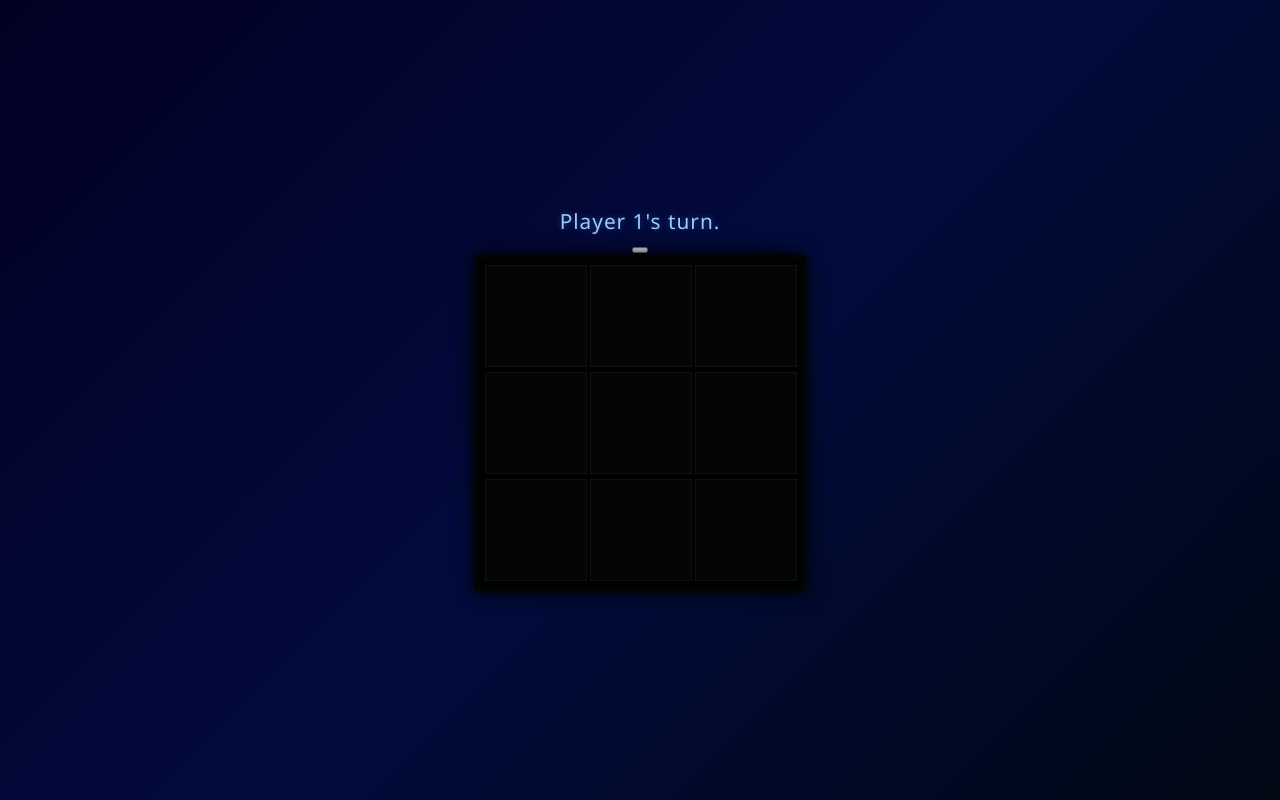
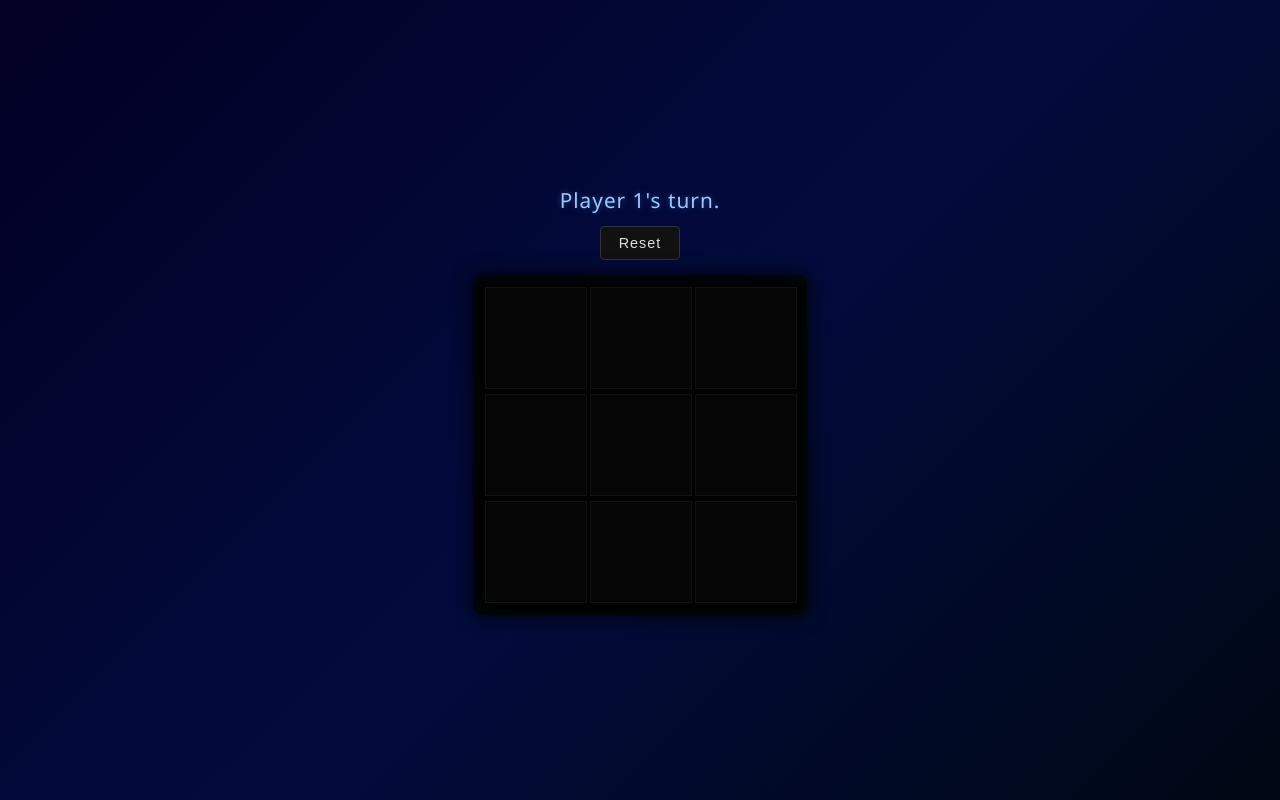
Before and after one commit to kodi73/Tic-Tac-Toe, a plain HTML site: page index.html in a window 1280 px wide. Drawn offline with Linux system fonts and the light colour scheme.

Commit message:
Final Commit

```diff
--- a/index.html
+++ b/index.html
@@ -8,7 +8,7 @@
 </head>
 <body>
     <div id="status"></div>
-    <button id="restart"></button>
+    <button id="restart">Reset</button>
     <div id="gameboard"></div>
 
     <script src="scripts/script.js"></script>
--- a/styles/style.css
+++ b/styles/style.css
@@ -64,3 +64,26 @@ body {
 .square:hover {
     background-color: #0b0b0b;
 }
+
+#restart {
+    margin-bottom: 15px;
+    padding: 8px 18px;
+
+    background-color: #111;
+    color: #e0e0e0;
+
+    border: 1px solid #333;
+    border-radius: 4px;
+
+    cursor: pointer;
+    letter-spacing: 1px;
+    font-size: 0.9rem;
+
+    transition: background-color 0.2s ease, box-shadow 0.2s ease;
+}
+
+#restart:hover {
+    background-color: #1a1a1a;
+    box-shadow:
+        0 0 8px rgba(255, 255, 255, 0.15);
+}
```
